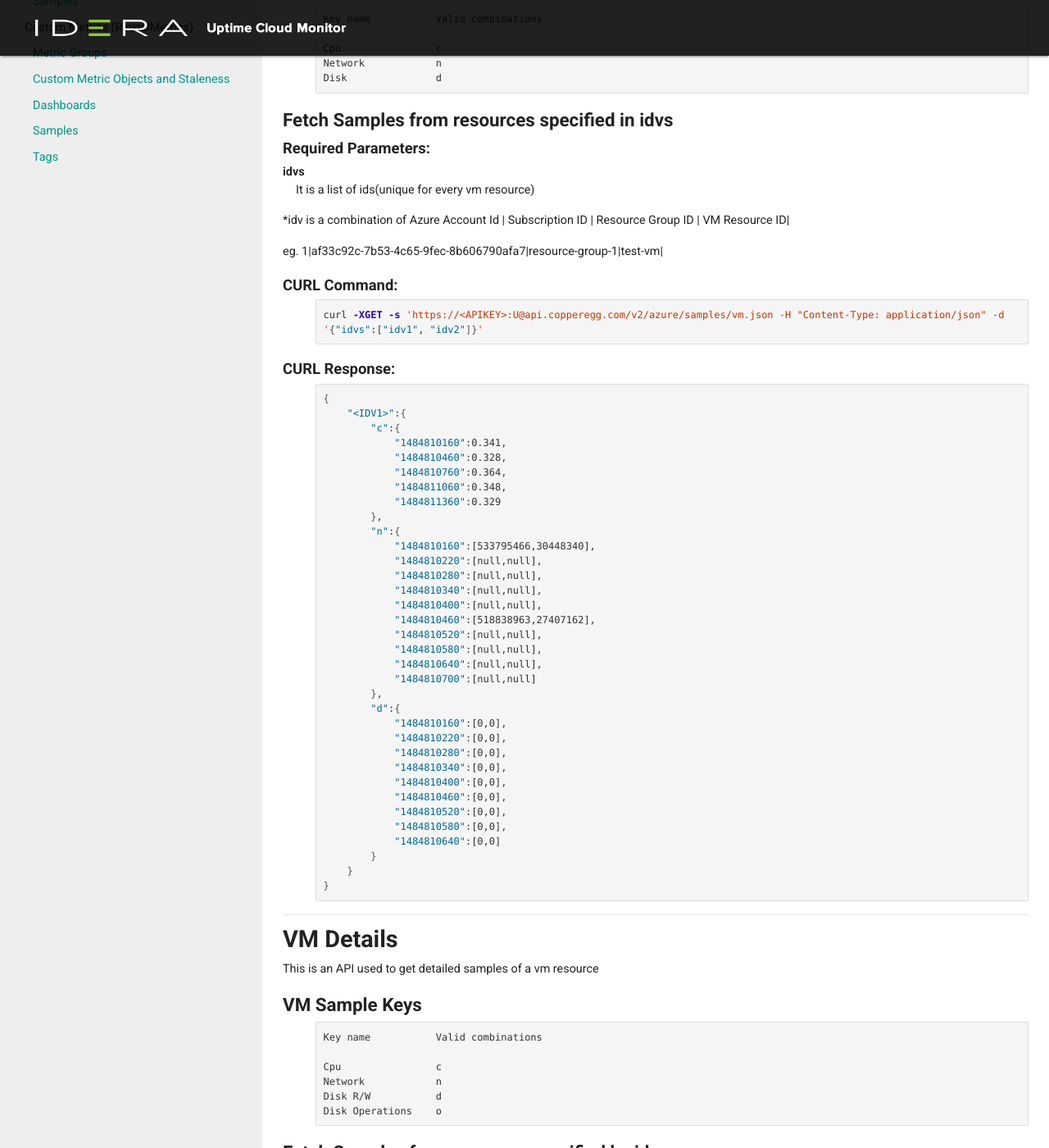
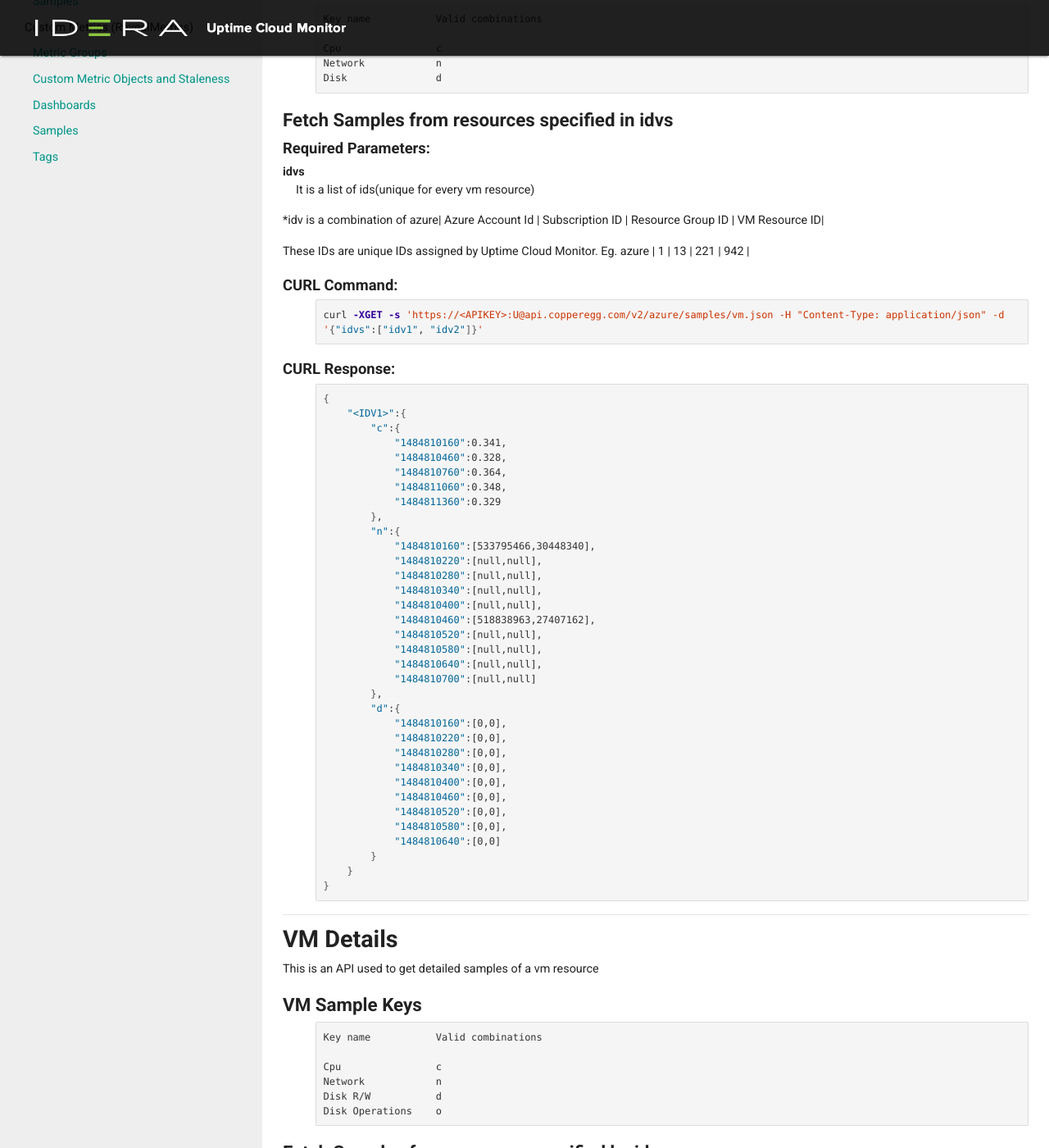
Before and after one commit to CopperEgg/apidocs, a Jekyll site: the page built from azure/samples.md, in a window 1280 px wide and 1400 px high, scrolled down 899 px. Shown: the whole window at 82% size. Built offline with Jekyll 4.4.1, drawn with Linux system fonts in a browser that asks for light colours; some of the changed text lies outside the part shown.

Commit message:
CE-2934 Updated IDV as per API changes

```diff
--- a/azure/samples.md
+++ b/azure/samples.md
@@ -60,9 +60,9 @@ Disk               d
 idvs
 : It is a list of ids(unique for every vm resource)
 
-*idv is a combination of Azure Account Id \| Subscription ID \| Resource Group ID \| VM Resource ID\|
+*idv is a combination of azure\| Azure Account Id \| Subscription ID \| Resource Group ID \| VM Resource ID\|
 
-eg. 1\|af33c92c-7b53-4c65-9fec-8b606790afa7\|resource-group-1\|test-vm\|
+These IDs are unique IDs assigned by Uptime Cloud Monitor. Eg. azure \| 1 \| 13 \| 221 \| 942 \|
 
 #### CURL Command:
 
@@ -133,9 +133,9 @@ Disk Operations    o
 idv
 : unique id for a vm resource
 
-*idv is a combination of Azure Account Id \| Subscription ID \| Resource Group ID \| VM Resource ID\|
+*idv is a combination of azure\| Azure Account Id \| Subscription ID \| Resource Group ID \| VM Resource ID\|
 
-eg. 1\|af33c92c-7b53-4c65-9fec-8b606790afa7\|resource-group-1\|test-vm\|
+These IDs are unique IDs assigned by Uptime Cloud Monitor. Eg. azure \| 1 \| 13 \| 221 \| 942 \|
 
 #### Optional Parameters:
 
@@ -226,9 +226,9 @@ Workers            w
 idvs
 : It is a list of ids(unique for every sql resource)
 
-*idv is a combination of Azure Account Id \| Subscription ID \| Resource Group ID \| SQL Resource ID\|
+*idv is a combination of azure\| Azure Account Id \| Subscription ID \| Resource Group ID \| SQL Resource ID\|
 
-eg. 1\|af33c92c-7b53-4c65-9fec-8b606790afa7\|resource-group-1\|test-mssql-1\|
+These IDs are unique IDs assigned by Uptime Cloud Monitor. Eg. azure \| 1 \| 13 \| 221 \| 942 \|
 
 #### CURL Command:
 
@@ -319,9 +319,9 @@ DTU Limit and Used dt
 idv
 : unique id for a sql resource
 
-*idv is a combination of Azure Account Id \| Subscription ID \| Resource Group ID \| SQL Resource ID\|
+*idv is a combination of azure\| Azure Account Id \| Subscription ID \| Resource Group ID \| SQL Resource ID\|
 
-eg. 1\|af33c92c-7b53-4c65-9fec-8b606790afa7\|resource-group-1\|test-mssql-1\|
+These IDs are unique IDs assigned by Uptime Cloud Monitor. Eg. azure \| 1 \| 13 \| 221 \| 942 \|
 
 #### Optional Parameters:
 
@@ -447,9 +447,9 @@ Storage Percent    sp
 idvs
 : It is a list of ids(unique for every sql resource)
 
-*idv is a combination of Azure Account Id \| Subscription ID \| Resource Group ID \| SQL Resource ID\|
+*idv is a combination of azure\| Azure Account Id \| Subscription ID \| Resource Group ID \| MySQL Resource ID\|
 
-eg. 1\|af33c92c-7b53-4c65-9fec-8b606790afa7\|resource-group-1\|test-mysql\|
+These IDs are unique IDs assigned by Uptime Cloud Monitor. Eg. azure \| 1 \| 13 \| 221 \| 942 \|
 
 #### CURL Command:
 
@@ -535,9 +535,9 @@ Connections        n                    # active and failed
 idv
 : unique id for a mysql resource
 
-*idv is a combination of Azure Account Id \| Subscription ID \| Resource Group ID \| MySQL Resource ID\|
+*idv is a combination of azure\| Azure Account Id \| Subscription ID \| Resource Group ID \| MySQL Resource ID\|
 
-eg. 1\|af33c92c-7b53-4c65-9fec-8b606790afa7\|resource-group-1\|test-mysql\|
+These IDs are unique IDs assigned by Uptime Cloud Monitor. Eg. azure \| 1 \| 13 \| 221 \| 942 \|
 
 #### Optional Parameters:
 
@@ -645,9 +645,9 @@ Storage Percent    sp
 idvs
 : It is a list of ids(unique for every postgres resource)
 
-*idv is a combination of Azure Account Id \| Subscription ID \| Resource Group ID \| Postgres Resource ID\|
+*idv is a combination of azure\| Azure Account Id \| Subscription ID \| Resource Group ID \| Postgres Resource ID\|
 
-eg. 1\|af33c92c-7b53-4c65-9fec-8b606790afa7\|resource-group-1\|test-postgres\|
+These IDs are unique IDs assigned by Uptime Cloud Monitor. Eg. azure \| 1 \| 13 \| 221 \| 942 \|
 
 #### CURL Command:
 
@@ -733,9 +733,9 @@ Connections        n                    # active and failed
 idv
 : unique id for a postgres resource
 
-*idv is a combination of Azure Account Id \| Subscription ID \| Resource Group ID \| Postgres Resource ID\|
+*idv is a combination of azure\| Azure Account Id \| Subscription ID \| Resource Group ID \| Postgres Resource ID\|
 
-eg. 1\|af33c92c-7b53-4c65-9fec-8b606790afa7\|resource-group-1\|test-postgres\|
+These IDs are unique IDs assigned by Uptime Cloud Monitor. Eg. azure \| 1 \| 13 \| 221 \| 942 \|
 
 #### Optional Parameters:
 
```
Also changed, not shown: azure/resources.md (+2 -2 lines).
